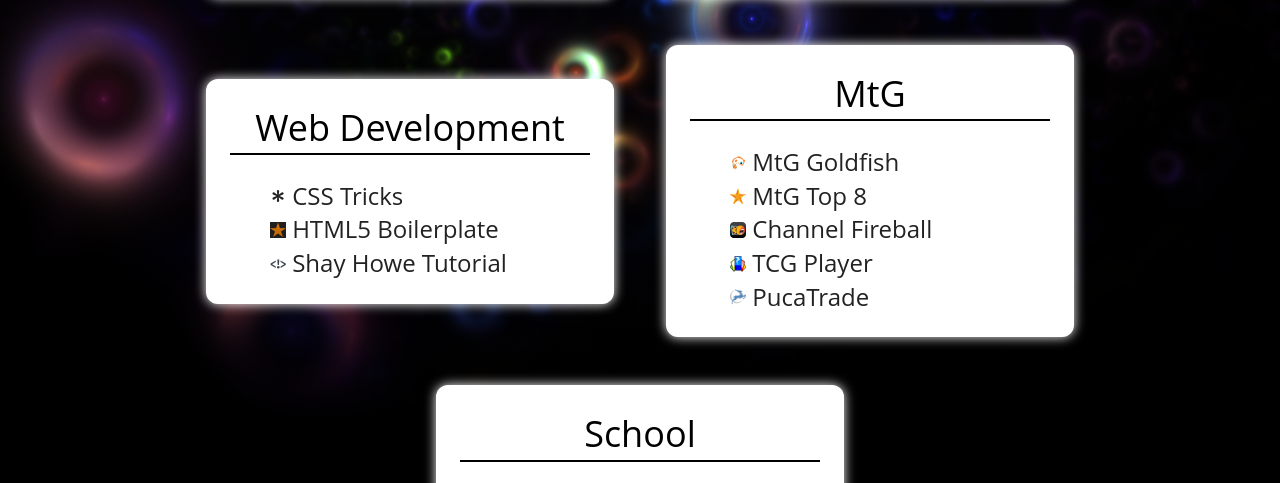
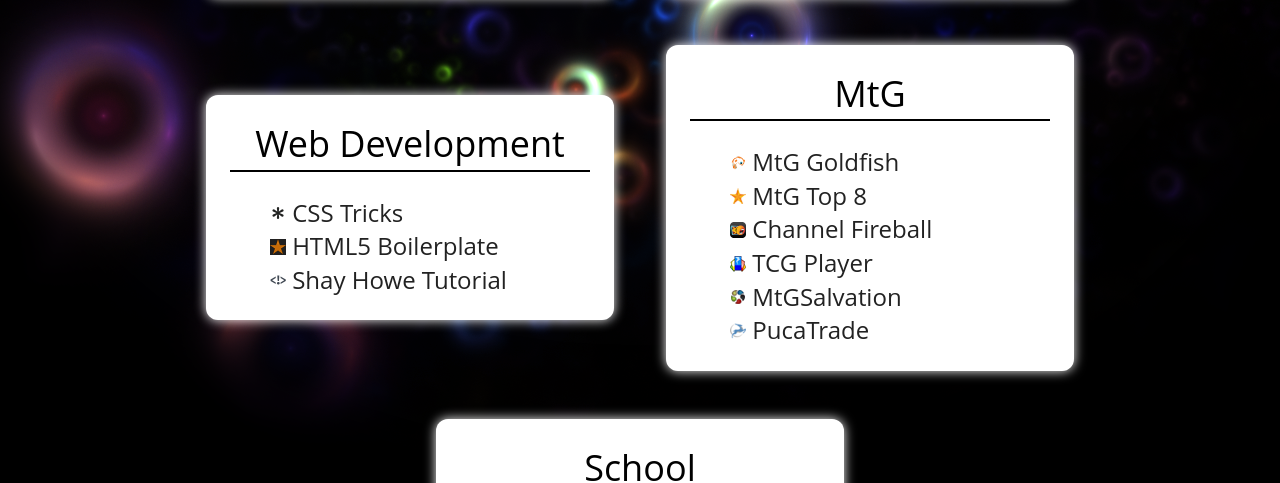
Before and after one commit to pehnquihn/pehnquihn.github.io, a plain HTML site: page index.html in a window 1280 px wide. Shown: the part 823-1306 px from the top of the page. Drawn offline with Linux system fonts and the light colour scheme.

Commit message:
Added mtgsalvation to mtg

```diff
--- a/index.html
+++ b/index.html
@@ -182,6 +182,10 @@
                             <a target="_blank" href="http://www.tcgplayer.com/">TCG Player</a>
                         </li>
                         <li>
+                            <img src="img/favicons/mtgsalvation.png">
+                            <a target="_blank" href="http://www.mtgsalvation.com">MtGSalvation</a>
+                        </li>
+                        <li>
                             <img src="img/favicons/pucatrade.ico">
                             <a target="_blank" href="http://www.pucatrade.com">PucaTrade</a>
                         </li>
```
Also changed, not shown: img/favicons/mtgsalvation.png (added).
